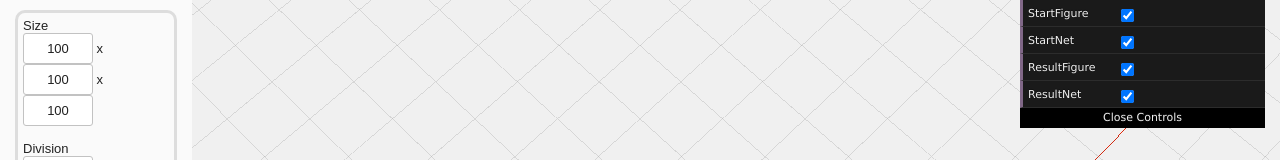
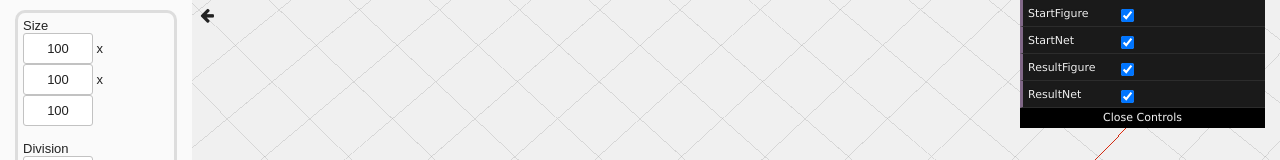
Before and after one commit to andriimaryskevych/FEM_Web, a React (Create React App) app: page / in a window 1280 px wide. Shown: the top 160 px of the page. Built offline with nearby package versions, Linux system fonts and the light colour scheme; no server answers.

Commit message:
Add menu show / hide toggle

```diff
--- a/src/components/Menu.js
+++ b/src/components/Menu.js
@@ -1,5 +1,4 @@
 import React, { Component } from 'react';
-import SocketService from '../services/socket';
 
 import MeshForm from './MeshForm';
 import MaterialForm from './MaterialForm';
@@ -9,23 +8,40 @@ export default class Menu extends Component {
     constructor (props) {
         super(props);
 
+        this.handleToggleClick = this.handleToggleClick.bind(this);
+
         this.state = {
-            socket: SocketService.getConnection()
+            menuOpen: true
         };
     }
 
-    handleButtonClick() {
-        const value = this.InputField.value;
-        this.InputField.value = '';
-        this.state.socket.emit('start', value);
+    handleToggleClick () {
+        this.setState(state => ({
+            menuOpen: !state.menuOpen
+        }));
     }
 
     render() {
+        let classString = 'absolute-positioned';
+
+        if (!this.state.menuOpen) {
+            classString += ' closed'
+        }
+
         return (
-            <div className='menu-container'>
-                <MeshForm />
-                <MaterialForm />
-                <PressureList />
+            <div className={classString}>
+                <div className='menu-container'>
+                    <div className='show-toggle' onClick={this.handleToggleClick}>
+                        {
+                            this.state.menuOpen
+                                ? <i className='fa fa-arrow-left' aria-hidden='true'></i>
+                                : <i className='fa fa-arrow-right' aria-hidden='true'></i>
+                        }
+                    </div>
+                    <MeshForm />
+                    <MaterialForm />
+                    <PressureList />
+                </div>
             </div>
         );
     }
--- a/src/style/style.css
+++ b/src/style/style.css
@@ -13,17 +13,41 @@
     height: 100vh;
 }
 
+.absolute-positioned {
+    position: absolute;
+    z-index: 1;
+    width: 15%;
+}
+
+.absolute-positioned.closed {
+    left: -15%;
+}
+
 .menu-container {
-    position: absolute;
+    position: relative;
     height: 100vh;
-    z-index: 1;
-
     padding: 0 15px;
-    width: 15%;
     background-color: #fafafa;
 
     display: flex;
     flex-direction: column;
+}
+
+.show-toggle {
+    position: absolute;
+    right: -30px;
+    top: 0;
+
+    width: 30px;
+    height: 30px;
+
+    display: flex;
+    align-items: center;
+    justify-content: center;
+}
+
+.show-toggle i {
+    cursor: pointer;
 }
 
 .message-container {
```
